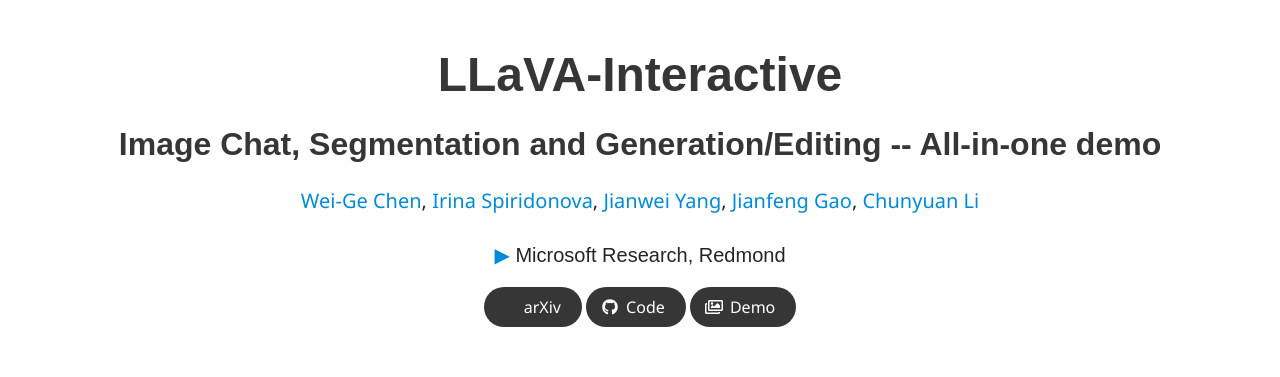
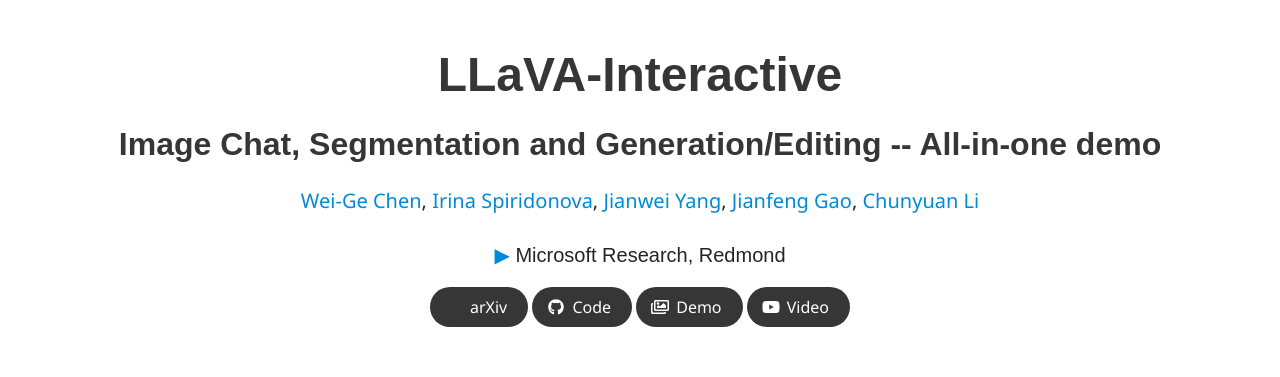
Before and after one commit to LLaVA-VL/llava-interactive, a plain HTML site: page index.html in a window 1280 px wide. Shown: the top 377 px of the page. Drawn offline with nearby package versions, Linux system fonts and the light colour scheme; a script that the page names is missing; some icons are missing; a web font is replaced by a local one.

Commit message:
Add Youtube video link and add update README with instructions on how to serve contents locally using python (#2)
* Add Video link

* Add instructions for serving contents

```diff
--- a/index.html
+++ b/index.html
@@ -170,15 +170,15 @@
                   </a>
                 </span>
 
-                <!-- <span class="link-block">
-                <a href="#"
+                <span class="link-block">
+                  <a href="https://youtu.be/r01w9NerNtA" target="_blank"
                     class="external-link button is-normal is-rounded is-dark">
                     <span class="icon">
                       <i class="fab fa-youtube"></i>
                     </span>
                     <span>Video</span>
                     </a>
-              </span> -->
+                </span>
               </div>
             </div>
           </div>
```
Also changed, not shown: 1 other file. Lines whose indentation alone changed are shown as unchanged.
